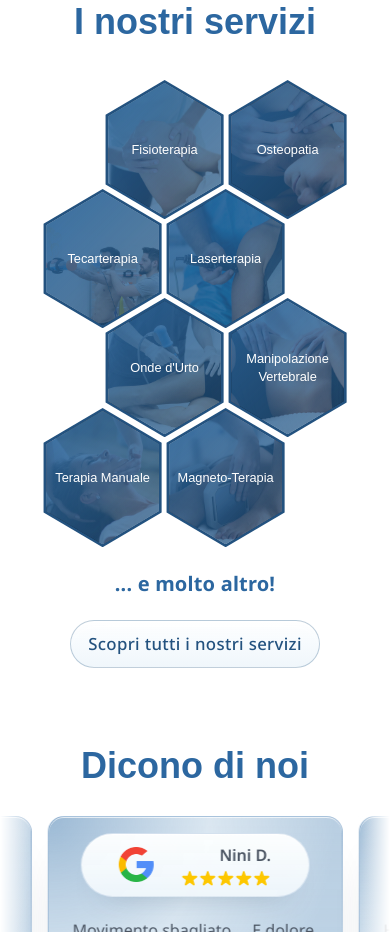
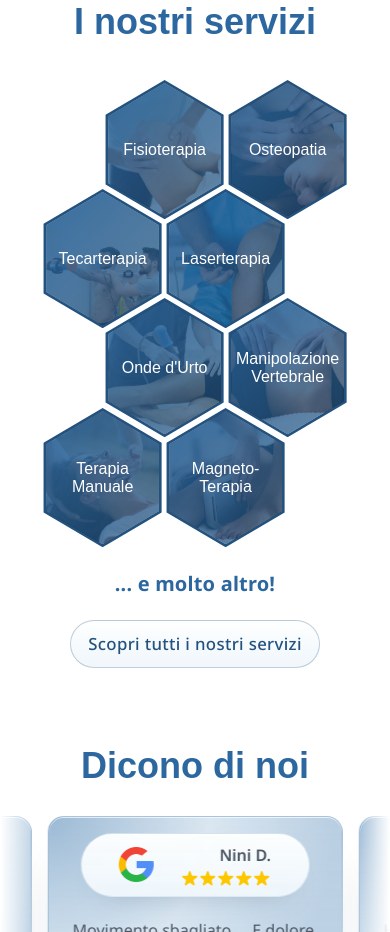
Before and after one commit to rolindaz/ars-fisio, a React (Vite) app: page / in a window 390 px wide. Shown: the part 880-1812 px from the top of the page. Built offline with nearby package versions, Linux system fonts and the light colour scheme; a web font is replaced by a local one.

Commit message:
fix: adjust font size and layout for hex-title and services-preview-mobile for better readability and alignment
Co-authored-by: Copilot <copilot@github.com>

```diff
--- a/src/index.css
+++ b/src/index.css
@@ -701,7 +701,7 @@ a:visited:active {
 .hex-title {
   color: #fff;
   font-weight: 500;
-  font-size: 1.875rem;
+  font-size: 2rem;
   line-height: 2rem;
 }
 
@@ -781,8 +781,17 @@ a:visited:active {
 }
 
 .services-preview-mobile .hex-title {
-  font-size: 0.8rem;
+  display: grid;
+  place-items: center;
+  width: min(100%, 6.6rem);
+  min-height: calc(1.08rem * 2);
+  font-size: 1rem;
   line-height: 1.08rem;
+  text-align: center;
+  text-wrap: balance;
+  white-space: normal;
+  overflow-wrap: normal;
+  word-break: normal;
 }
 
 .hex-grid {
```
